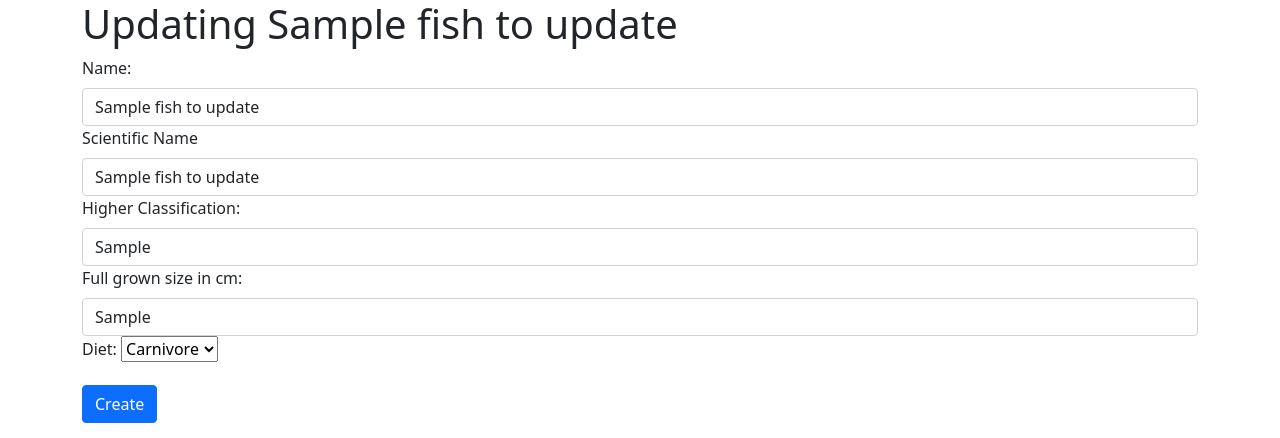
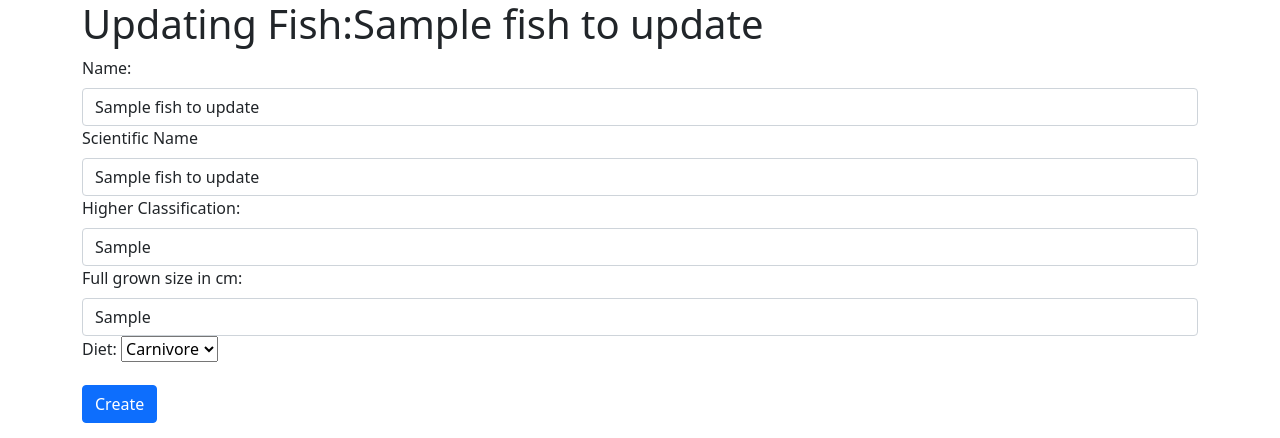
Before and after one commit to Code-Institute-Submissions/Malrhis-project3, a Flask app: template aquarist/templates/show_update_fish.template.html in a window 1280 px wide. Shown: the top 438 px of the page. Run offline with Flask 2, Linux system fonts and the light colour scheme; the template is opened without the code that fills it: most values are stand-ins (such as "Sample title", 1, 10 or a date in 2020); parts of the project's set-up code (start-up, migrations or seed data) failed here and were passed over.

Commit message:
update form created and app.py bug fixed

```diff
--- a/aquarist/app.py
+++ b/aquarist/app.py
@@ -38,9 +38,9 @@ def show_create_fish():
 def process_create_fish():
     print(request.form)
     name = request.form.get('name')
-    scientific_name = request.form.get('scientific-name')
-    higher_classification = request.form.get('higher-classification')
-    full_grown_size_in_cm = float(request.form.get('full-grown-size-in-cm'))
+    scientific_name = request.form.get('scientific_name')
+    higher_classification = request.form.get('higher_classification')
+    full_grown_size_in_cm = float(request.form.get('full_grown_size_in_cm'))
     diet = request.form.get('diet')
 
     # insert only ONE new documernt
@@ -79,7 +79,7 @@ def process_delete_fish(fish_id):
 
 # UPDATE
 # route to show the form for updating
-@app.route('fish/<fish_id>/update')
+@app.route('/fish/<fish_id>/update')
 def show_update_fish(fish_id):
     fish_to_update = db.fish.find_one({
         '_id': ObjectId(fish_id)
@@ -87,6 +87,24 @@ def show_update_fish(fish_id):
     return render_template('show_update_fish.template.html',
                            fish_to_update=fish_to_update)
 
+# process the fish update
+
+
+@app.route('/fish/<fish_id>/update', methods=['POST'])
+def process_update_fish(fish_id):
+    db.fish.update_one({
+        "_id": ObjectId(fish_id)
+    }, {
+        "$set": {
+            "name": request.form['name'],
+            "scientific_name": request.form['scientific_name'],
+            "higher_classification": request.form['higher_classification'],
+            "full_grown_size_in_cm": request.form['full_grown_size_in_cm'],
+            "diet": request.form['diet']
+        }
+    })
+    return redirect(url_for('show_all_fish'))
+
 
 # "magic code" -- boilerplate
 if __name__ == '__main__':
--- a/aquarist/templates/create_fish.template.html
+++ b/aquarist/templates/create_fish.template.html
@@ -12,15 +12,15 @@ Create Fish Form
     </div>
     <div>
         <label class="form-label">Scientific Name </label>
-        <input type="text" name="scientific-name" class="form-control">
+        <input type="text" name="scientific_name" class="form-control">
     </div>
     <div>
         <label class="form-label">Higher Classification: </label>
-        <input type="text" name="higher-classification" class="form-control">
+        <input type="text" name="higher_classification" class="form-control">
     </div>
     <div>
         <label class="form-label">Full grown size in cm: </label>
-        <input type="text" name="full-grown-size-in-cm" class="form-control">
+        <input type="text" name="full_grown_size_in_cm" class="form-control">
     </div>
     <div>
         <label class="form-label">Diet: </label>
--- a/aquarist/templates/show_update_fish.template.html
+++ b/aquarist/templates/show_update_fish.template.html
@@ -4,7 +4,7 @@ Create Fish Form
 {% endblock%}
 
 {%block content%}
-<h1>Updating {{fish_to_update.name}}</h1>
+<h1>Updating Fish:{{fish_to_update.name}}</h1>
 <form method="POST">
     <div>
         <label class="form-label">Name:</label>
@@ -12,24 +12,24 @@ Create Fish Form
     </div>
     <div>
         <label class="form-label">Scientific Name </label>
-        <input type="text" name="scientific-name" value="{{fish_to_update.scientific_name}}" class="form-control">
+        <input type="text" name="scientific_name" value="{{fish_to_update.scientific_name}}" class="form-control">
     </div>
     <div>
         <label class="form-label">Higher Classification: </label>
-        <input type="text" name="higher-classification" value="{{fish_to_update.higher_classification}}"
+        <input type="text" name="higher_classification" value="{{fish_to_update.higher_classification}}"
             class="form-control">
     </div>
     <div>
         <label class="form-label">Full grown size in cm: </label>
-        <input type="text" name="full-grown-size-in-cm" value="{{fish_to_update.full_grown_size_in_cm}}"
+        <input type="text" name="full_grown_size_in_cm" value="{{fish_to_update.full_grown_size_in_cm}}"
             class="form-control">
     </div>
     <div>
         <label class="form-label">Diet: </label>
         <select name="diet">
-            <option>Carnivore</option>
-            <option>Omnivore</option>
-            <option>Herbivore</option>
+            <option {%if fish_to_update.diet == 'Carnivore'%} selected {%endif%}>Carnivore</option>
+            <option {%if fish_to_update.diet == 'Omnivore'%} selected {%endif%}>Omnivore</option>
+            <option {%if fish_to_update.diet == 'Herbivore'%} selected {%endif%}>Herbivore</option>
         </select>
     </div>
     <input type="submit" value="Create" class="btn btn-primary my-3">
```
